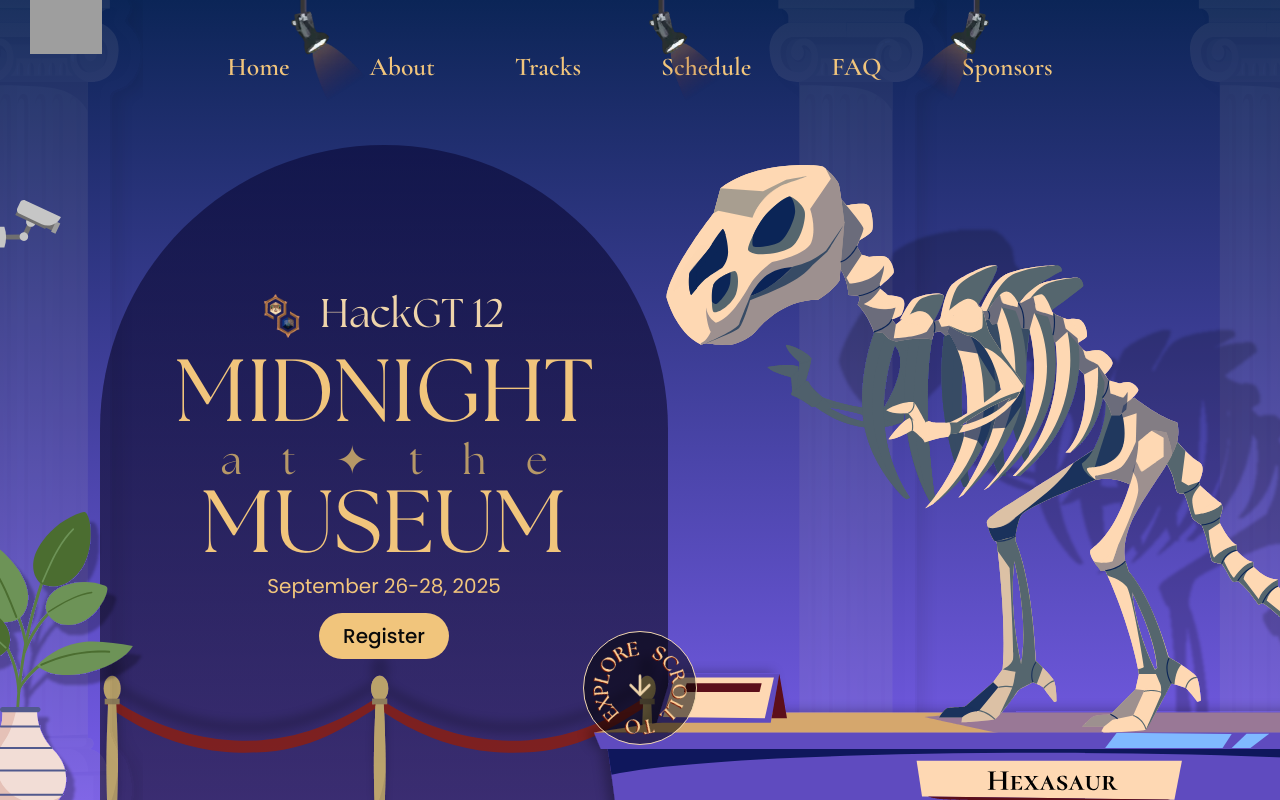
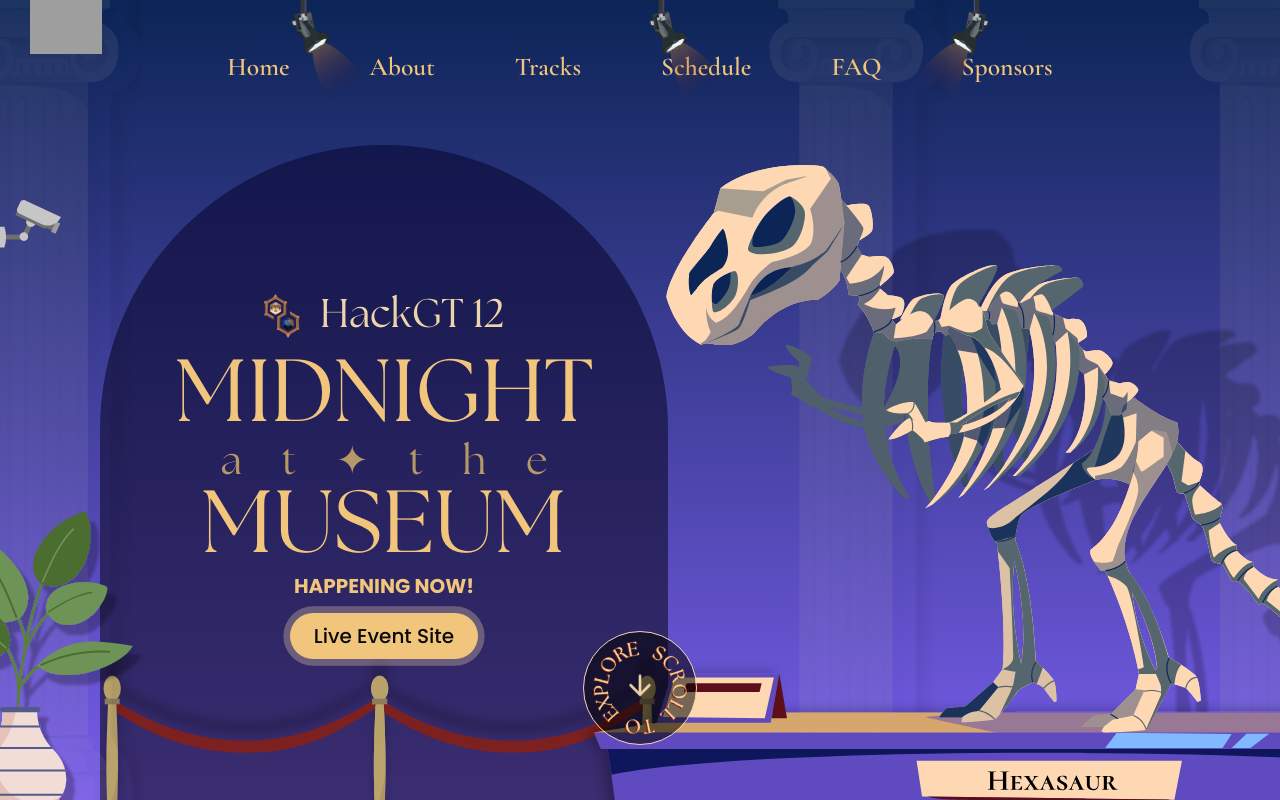
Before and after one commit to HackGT/hackgt12-website, a React (Vite) app: page / in a window 1280 px wide. Shown: the top 800 px of the page. Built offline with nearby package versions, Linux system fonts and the light colour scheme; grey boxes are pictures that could not be loaded.

Commit message:
update register btn -> live event site + edit homepage text

```diff
--- a/src/App.css
+++ b/src/App.css
@@ -53,6 +53,15 @@
   /** used for shadows/"inverted" color to the gold */
   --color-brown: #771500;
   --color-brown-dark: #422309;
+}
+
+@keyframes shadow-pulse {
+	0% {
+		box-shadow: 0 0 0 0 var(--color-gold-light);
+	}
+	80% {
+		box-shadow: 0 0 0 0.6rem transparent;
+	}
 }
 
 .color-gold-dark {
--- a/src/components/hero/HeroPage.tsx
+++ b/src/components/hero/HeroPage.tsx
@@ -30,11 +30,11 @@
             </h2>
             <h2 className="text-gold text-[11vh] leading-[0.8]">MUSEUM</h2>
 
-            <h2 className="font-poppins text-gold text-[2.5vh] mt-2 mb-3">
-              September 26-28, 2025
+            <h2 className="font-poppins text-gold font-bold text-[2.5vh] mt-2 mb-3">
+              HAPPENING NOW!
             </h2>
-            <a href="https://registration.hexlabs.org" target="_blank">
-              <button className="interest-form-btn">Register</button>
+            <a href="https://live.hexlabs.org" target="_blank">
+              <button className="interest-form-btn">Live Event Site</button>
             </a>
           </div>
         </div>
--- a/src/components/hero/HeroPageMobile.tsx
+++ b/src/components/hero/HeroPageMobile.tsx
@@ -29,9 +29,9 @@
             <h2 className="title-text">MUSEUM</h2>
           </div>
 
-          <h2 className="date-text">September 26-28, 2025</h2>
-          <a href="https://registration.hexlabs.org" target="_blank">
-            <button className="interest-form-button">Register</button>
+          <h2 className="date-text font-bold">HAPPENING NOW!</h2>
+          <a href="https://live.hexlabs.org" target="_blank">
+            <button className="interest-form-button">Live Event Site</button>
           </a>
         </div>
       </div>
--- a/src/components/hero/style.css
+++ b/src/components/hero/style.css
@@ -8,6 +8,7 @@
 	font-size: 2.5vh;
 	cursor: pointer;
 	transition: filter 0.3s ease;
+	animation: shadow-pulse 1.6s infinite;
 }
 .interest-form-btn:hover {
 	filter: brightness(1.1);
--- a/src/components/hero/style_mobile.css
+++ b/src/components/hero/style_mobile.css
@@ -34,6 +34,7 @@
 	font-size: min(3vh, 5vw);
 	cursor: pointer;
 	transition: filter 0.2s ease-in-out;
+	animation: shadow-pulse 1.6s infinite;
 }
 .interest-form-button:hover {
 	filter: brightness(110%);
```
